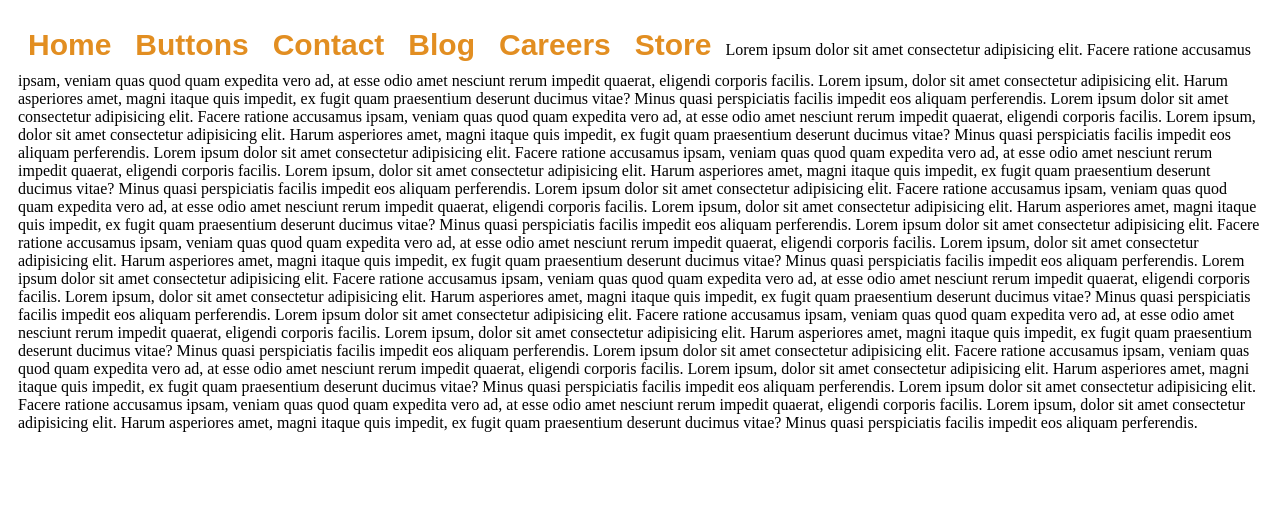
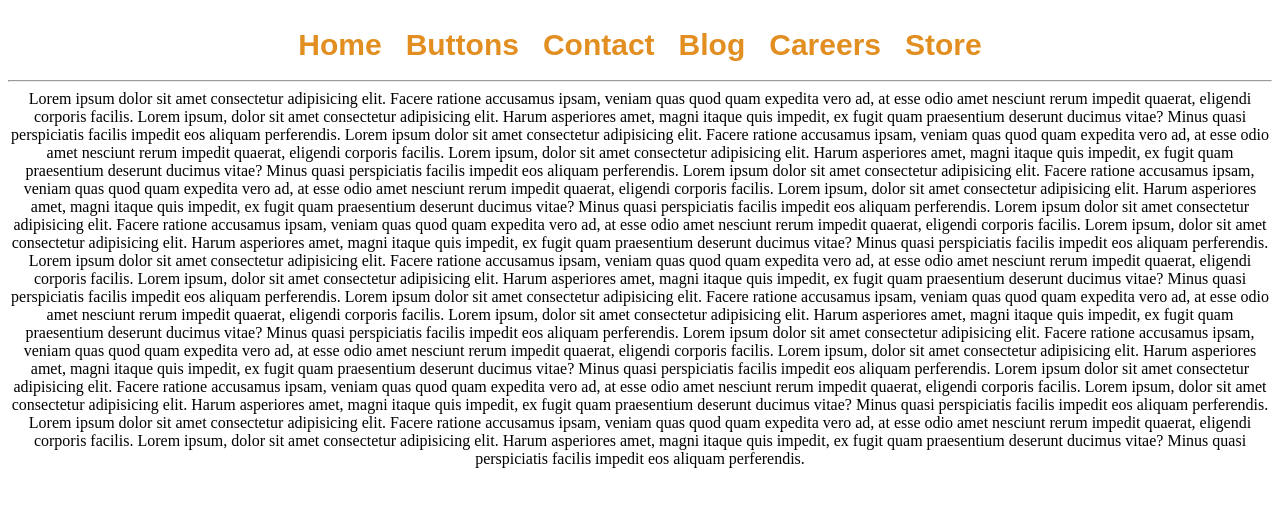
Before and after one commit to Bishuthapa/HTML, a plain HTML site: page Home.html in a window 1280 px wide. Shown: the top 506 px of the page. Drawn offline with Linux system fonts and the light colour scheme.

Commit message:
center align a text

```diff
--- a/Home.html
+++ b/Home.html
@@ -24,6 +24,7 @@
         <h3 class="careers">Careers</h3>
         <h3 class="store"
         onclick="document.location='Store.html'">Store</h3>
+        <hr>
         Lorem ipsum dolor sit amet consectetur adipisicing elit. Facere ratione accusamus ipsam, veniam quas quod quam expedita vero ad, at esse odio amet nesciunt rerum impedit quaerat, eligendi corporis facilis.
         Lorem ipsum, dolor sit amet consectetur adipisicing elit. Harum asperiores amet, magni itaque quis impedit, ex fugit quam praesentium deserunt ducimus vitae? Minus quasi perspiciatis facilis impedit eos aliquam perferendis.
 
--- a/style.css
+++ b/style.css
@@ -7,7 +7,10 @@ h1{
     font-weight:bold;
 
 }
-.nav,.homepage,.buttons,.contact,.blog,.careers,.store{
+.nav{
+    text-align: center;
+}
+.homepage,.buttons,.contact,.blog,.careers,.store{
     display:inline-block;
     margin-left: 10px;
     margin-right: 10px;
```
